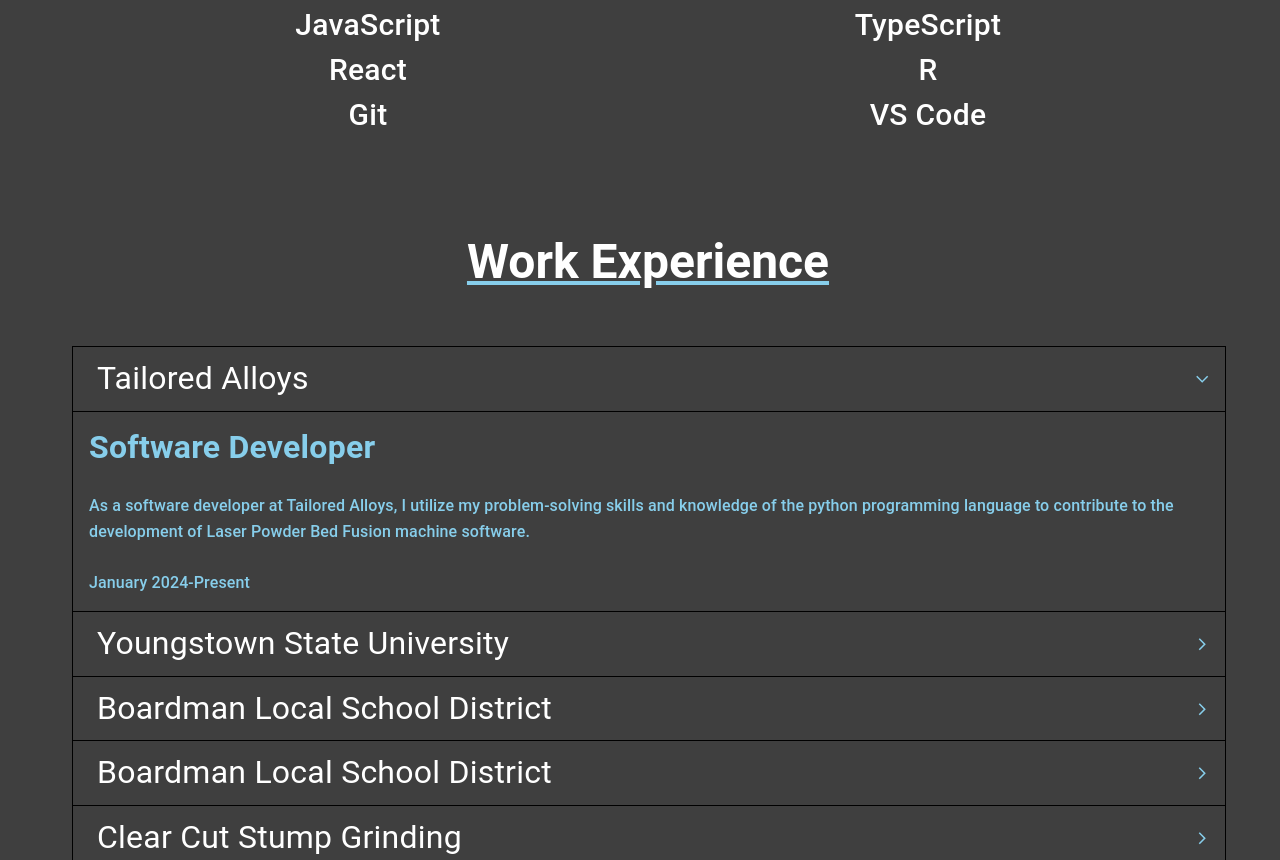
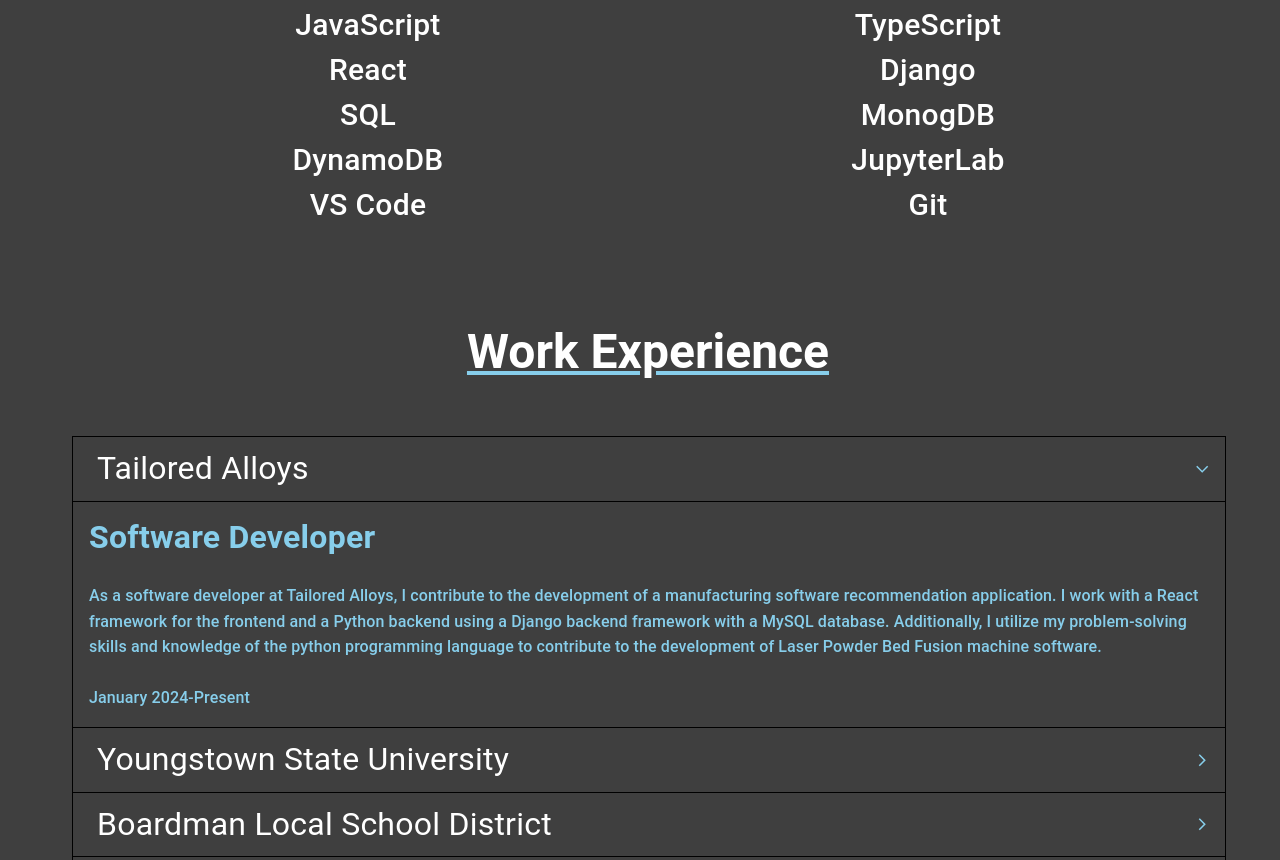
Before and after one commit to Ajmicco18/personalWebsite, a React (Create React App) app: page / in a window 1280 px wide. Shown: the part 1900-2760 px from the top of the page. Built offline with nearby package versions, Linux system fonts and the light colour scheme.

Commit message:
updated resume, and made tweaks to experience descriptions and skills

```diff
--- a/src/components/Experience.jsx
+++ b/src/components/Experience.jsx
@@ -84,8 +84,9 @@
                                     Software Developer
                                 </Typography>
                                 <Typography variant="h6" component="div" sx={{ fontSize: { xs: "20px", sm: "1rem" } }}>
-                                    <br></br> As a software developer at Tailored Alloys, I utilize my problem-solving skills
-                                    and knowledge of the python programming language to contribute to the development of Laser
+                                    <br></br> As a software developer at Tailored Alloys, I contribute to the development of a manufacturing software recommendation
+                                    application. I work with a React framework for the frontend and a Python backend using a Django backend framework with a MySQL database.
+                                    Additionally, I utilize my problem-solving skills and knowledge of the python programming language to contribute to the development of Laser
                                     Powder Bed Fusion machine software.
                                 </Typography>
                                 <Typography variant="h6" component="header" sx={{ fontSize: { xs: "20px", sm: "1rem" } }}>
--- a/src/components/Skills.jsx
+++ b/src/components/Skills.jsx
@@ -50,7 +50,7 @@
                             <Grid container spacing={2} justifyContent="center">
                                 <Grid item xs={6} sm={6}>
                                     <List>
-                                        {["Java", "Python", "CSS", "JavaScript", "React", "Git"].map(skill => (
+                                        {["Java", "Python", "HTML", "JavaScript", "React", "SQL", "DynamoDB", "VS Code"].map(skill => (
                                             <ListItem key={skill} disablePadding>
                                                 <ListItemText
                                                     primary={skill}
@@ -69,7 +69,7 @@
                                 </Grid>
                                 <Grid item xs={6} sm={6}>
                                     <List>
-                                        {["C++", "SQL", "HTML", "TypeScript", "R", "VS Code"].map(skill => (
+                                        {["C++", "R", "CSS", "TypeScript", "Django", "MonogDB", "JupyterLab", "Git"].map(skill => (
                                             <ListItem key={skill} disablePadding>
                                                 <ListItemText
                                                     primary={skill}
```
Also changed, not shown: 2 other files (tests, documents, lock files or other folders).
